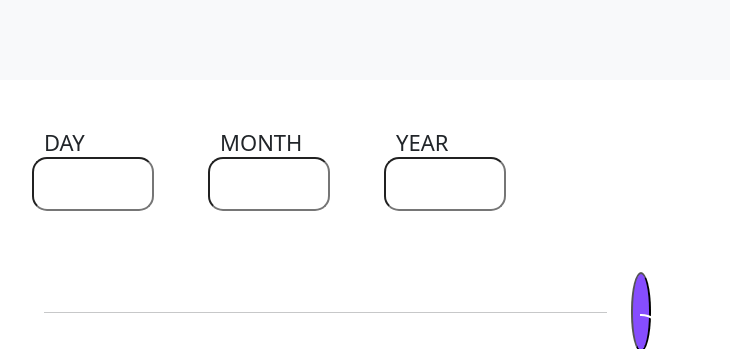
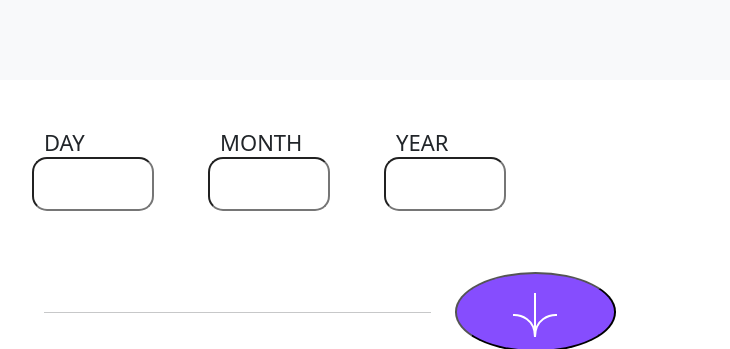
Before and after one commit to art3xias23/Bootstrap5-FronEndMentor, a plain HTML site: page age-calculator-app-main/index.html in a window 1280 px wide. Shown: the top 349 px of the page, without its empty margins (256-986 px from the left). Drawn offline with nearby package versions, Linux system fonts and the light colour scheme.

Commit message:
Adjusted button to resize based on col grid size

```diff
--- a/age-calculator-app-main/index.html
+++ b/age-calculator-app-main/index.html
@@ -57,10 +57,10 @@
 				</div>
 			</div>
 			<div class="row m-5 px-5" style="height:5%">
-				<div class="col-10 mt-4">
+				<div class="col-xxl-10 col-xl-7 col-lg-7 col-md-6 mt-4">
 					<hr>
 				</div>
-				<div class="col-sm-12 col-md-2 col-lg-1">
+				<div class="col-xxl-2 col-xl-5 col-lg-5 col-md-6 col-sm-10  ">
 					<button class=""
 						style="width:60%; height:140%; border-radius:100%;background-color:#864DFE;"
 						onclick="setNumbers()">
```
